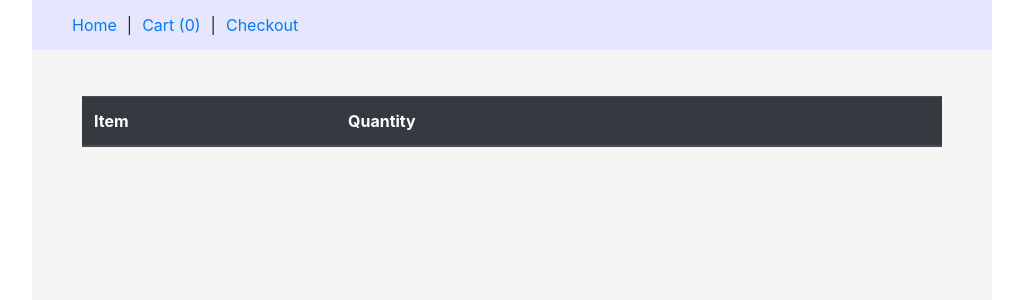
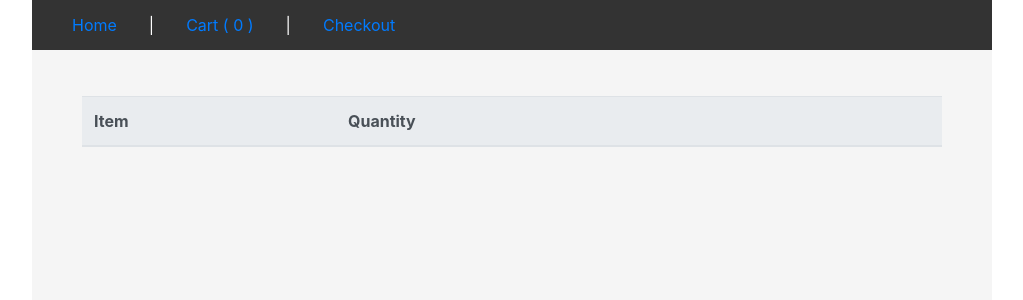
Before and after one commit to i-python-com/online-shopping-cart, a React (Create React App) app: page /cart in a window 1280 px wide. Shown: the top 300 px of the page, without its empty margins (128-1151 px from the left). Built offline with nearby package versions, Linux system fonts and the light colour scheme.

Commit message:
Update the navbar

```diff
--- a/src/App.js
+++ b/src/App.js
@@ -12,10 +12,10 @@ const Navigation = ({ cart }) => (
       </li>
       <li>
         <NavLink to="/cart">
-          Cart (
+          Cart ({' '}
           {cart.reduce((acc, item) => {
             return acc + item.quantity
-          }, 0)}
+          }, 0)}{' '}
           )
         </NavLink>
       </li>
--- a/src/features/cart/index.js
+++ b/src/features/cart/index.js
@@ -9,7 +9,7 @@ function Cart(props) {
   return (
     <div className="page-pd">
       <table className="table">
-        <thead className="thead-dark">
+        <thead className="thead-light">
           <tr>
             <th>Item</th>
             <th>Quantity</th>
--- a/src/index.css
+++ b/src/index.css
@@ -36,7 +36,8 @@ body {
   top: 0px;
   height: 50px;
   width: 100%;
-  background-color: #e6e6ff;
+  color: white;
+  background-color: #333;
 }
 
 .top-menu ul {
@@ -49,7 +50,7 @@ body {
 
 .top-menu li:before {
   content: '|';
-  margin: 0 10px;
+  margin: 0 2rem;
 }
 
 .top-menu li:nth-child(1):before {
```
